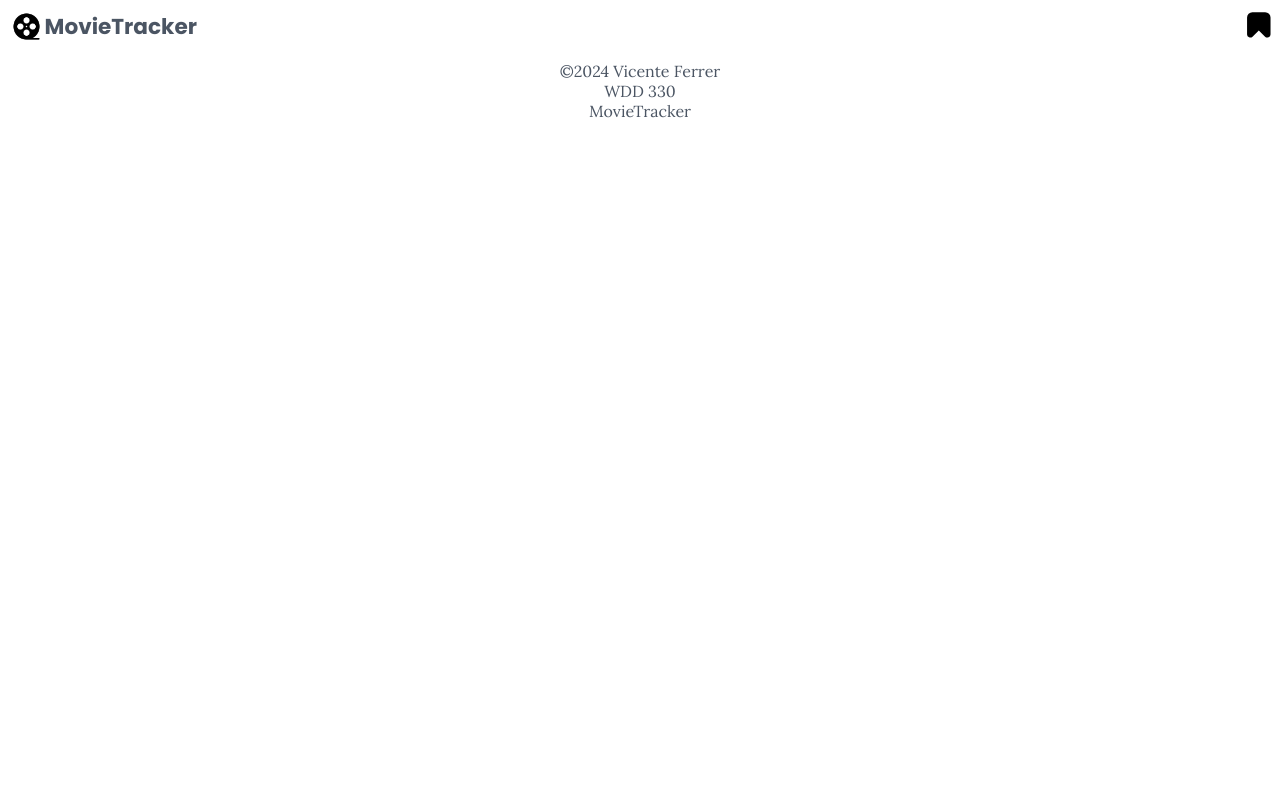
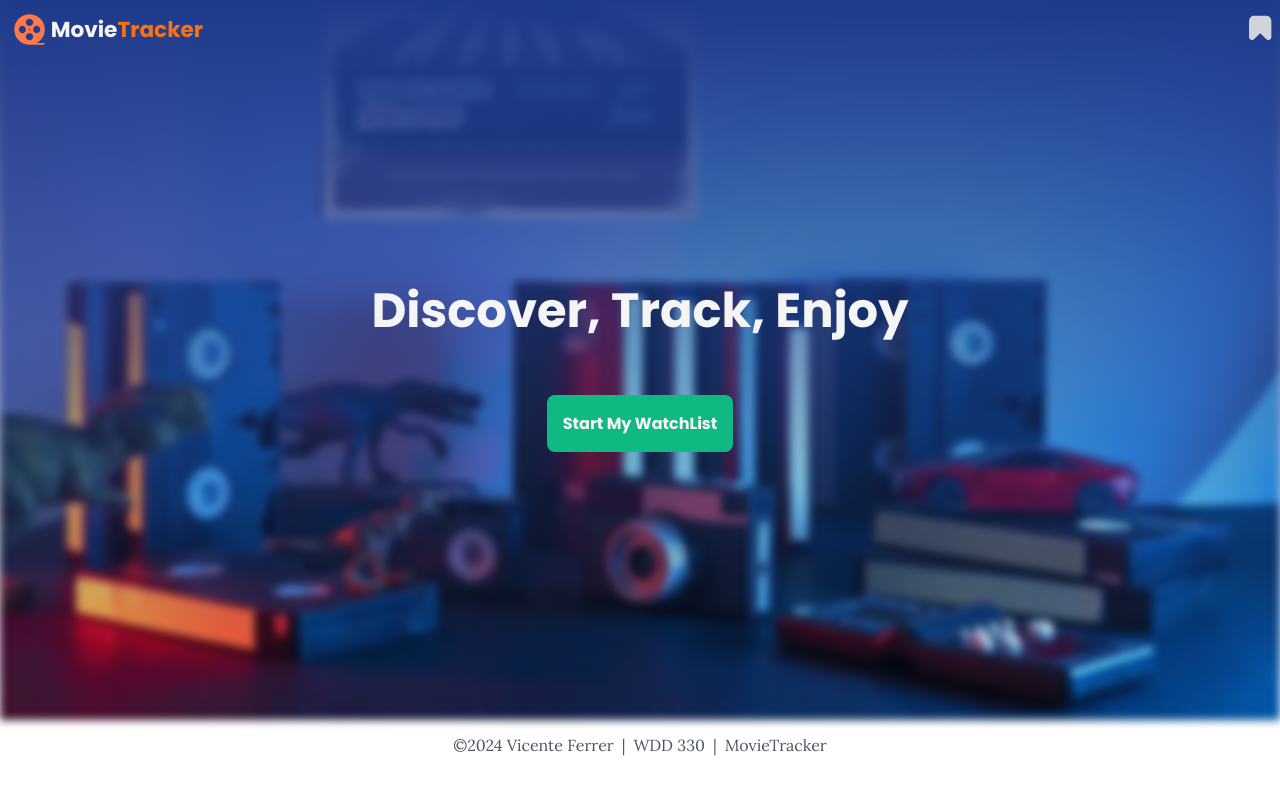
Before and after one commit to vicentemferrer/wdd330-movie-tracker, a website built with Vite: page src/index.html in a window 1280 px wide. Built offline with nearby package versions, Linux system fonts and the light colour scheme.

Commit message:
Header, Hero, and Footer finished, Images optimized

```diff
--- a/src/css/styles.css
+++ b/src/css/styles.css
@@ -12,6 +12,7 @@
   --text-in-color: whitesmoke;
 }
 
+/* First Styles */
 * {
   margin: 0;
   padding: 0;
@@ -22,7 +23,7 @@ body {
   display: grid;
   grid-template-columns: auto 1fr auto;
 
-  width: 100vw;
+  width: 100%;
 
   color: var(--text-in-white);
 
@@ -30,10 +31,15 @@ body {
   font-size: 16px;
 }
 
-/* header img {
-  filter: invert(1) sepia(1) saturate(calc(10 * 1000 * 1000)) hue-rotate(330deg);
-} */
+a {
+  text-decoration: none;
+}
 
+a:has(.logo) {
+  color: inherit;
+}
+
+/* Structural Arrange */
 header,
 footer {
   grid-column: 1 / 4;
@@ -44,7 +50,17 @@ footer {
   padding: 0.5rem;
 }
 
+main {
+  grid-column: 2 / 3;
+
+  display: grid;
+  grid-template-columns: auto 1fr auto;
+}
+
+/* Header Styles */
 header {
+  grid-row: 1 / 2;
+
   justify-content: space-between;
 
   font-size: 1.35rem;
@@ -61,8 +77,17 @@ header .logo {
 }
 
 header .logo img {
-  width: calc(512px / 14);
+  width: calc(512px / 12);
   aspect-ratio: 1 / 1;
+}
+
+header .logo img {
+  filter: invert(1) sepia(1) saturate(calc(10 * 1000 * 1000)) contrast(4)
+    brightness(0.65) hue-rotate(305deg);
+}
+
+header figcaption .highlight {
+  color: var(--accent2-color);
 }
 
 header .wl {
@@ -71,10 +96,129 @@ header .wl {
 }
 
 header .wl svg {
-  width: calc(512px / 20);
+  width: calc(512px / 21);
   aspect-ratio: 1 / 1;
 }
 
+.home {
+  color: var(--text-in-color);
+
+  z-index: 1;
+}
+
+.home .wl svg {
+  fill: var(--secondary-color);
+}
+
+.home .wl:hover svg {
+  fill: color-mix(in srgb, var(--secondary-color), #4b5563);
+}
+
+/* Main Styles */
+.home + main {
+  grid-row: 1 / 3;
+}
+
+section {
+  grid-column: 2 / 3;
+}
+
+/* Hero Styles */
+
+.hero {
+  display: grid;
+  grid-template-columns: 1fr;
+  grid-template-rows: 1fr;
+
+  font-family: var(--title-header-font);
+  color: var(--text-in-color);
+}
+
+.hero picture,
+.hero article {
+  grid-column: 1 / 2;
+  grid-row: 1 / 2;
+}
+
+.hero img {
+  width: 100%;
+  height: auto;
+
+  filter: blur(0.25rem);
+  aspect-ratio: 9 / 16;
+}
+
+.hero article {
+  display: flex;
+  flex-direction: column;
+  justify-content: center;
+  align-items: flex-start;
+  gap: 3rem;
+
+  padding-left: 1rem;
+
+  background: linear-gradient(var(--primary-color), transparent);
+
+  z-index: 0;
+}
+
+.hero article h1 {
+  width: 5ch;
+
+  text-wrap: wrap;
+
+  font-size: 3rem;
+}
+
+.hero article a {
+  padding: 1rem;
+
+  border-radius: 0.5rem;
+
+  color: var(--text-in-color);
+  background-color: var(--accent1-color);
+
+  font-weight: bold;
+}
+
+.hero article a:hover {
+  background-color: color-mix(in srgb, var(--accent1-color), #4b5563);
+}
+
+/* Footer Styles */
 footer {
+  grid-row: 3 / 4;
+
   flex-direction: column;
 }
+
+@media (min-width: 768px) {
+  .hero img {
+    aspect-ratio: 16 / 9;
+  }
+
+  .hero article {
+    align-items: center;
+
+    padding-left: 0;
+  }
+
+  .hero article h1 {
+    width: initial;
+
+    text-wrap: wrap;
+
+    font-size: 3rem;
+  }
+
+  footer {
+    flex-direction: row;
+    justify-content: center;
+  }
+
+  footer p:not(footer p:last-child)::after {
+    content: '|';
+
+    margin-inline: 0.5rem;
+  }
+}
--- a/src/index.html
+++ b/src/index.html
@@ -5,7 +5,7 @@
     <meta name="viewport" content="width=device-width, initial-scale=1.0" />
     <title>MovieTracker | Home</title>
 
-    <link rel="shortcut icon" href="images/film-logo.png" type="image/png" />
+    <link rel="shortcut icon" href="images/film-logo.webp" type="image/webp" />
 
     <!-- Fonts from Google Fonts -->
     <link rel="preconnect" href="https://fonts.googleapis.com" />
@@ -23,13 +23,15 @@
   </head>
   <body>
     <header class="home">
+      <a href="../" title="Home">
         <figure class="logo">
           <img
-          src="images/film-logo.png"
+            src="images/film-logo.webp"
             alt="Film icon. Attributions: https://www.flaticon.es/iconos-gratis/carrete-de-pelicula"
           />
           <figcaption>Movie<span class="highlight">Tracker</span></figcaption>
         </figure>
+      </a>
 
       <button type="button" title="Watch List" class="wl">
         <svg
@@ -45,12 +47,31 @@
         </svg>
       </button>
     </header>
-    <main></main>
+    <main>
+      <section class="hero">
+        <picture>
+          <source
+            media="(min-width: 1024px)"
+            srcset="images/retro-vhs-packaging-indoors-large.webp"
+          />
+          <source
+            media="(min-width: 768px)"
+            srcset="images/retro-vhs-packaging-indoors-medium.webp"
+          />
+          <img
+            src="images/retro-vhs-packaging-indoors.webp"
+            alt="Retro VHS Packaging Indoors"
+          />
+        </picture>
+        <article>
+          <h1>Discover, Track, Enjoy</h1>
+          <a href="">Start My WatchList</a>
+        </article>
+      </section>
+      <section></section>
+    </main>
     <footer>
-      <p>
-        &copy;2024<!--<span id="c-year"></span>-->
-        Vicente Ferrer
-      </p>
+      <p>&copy;2024 Vicente Ferrer</p>
       <p>WDD 330</p>
       <p>MovieTracker</p>
     </footer>
```
Also changed, not shown: src/public/images/film-logo.png (deleted), src/public/images/film-logo.webp (added), src/public/images/retro-vhs-packaging-indoors-large.webp (added), src/public/images/retro-vhs-packaging-indoors-medium.webp (added), src/public/images/retro-vhs-packaging-indoors.webp (added). Lines whose indentation alone changed are shown as unchanged.
